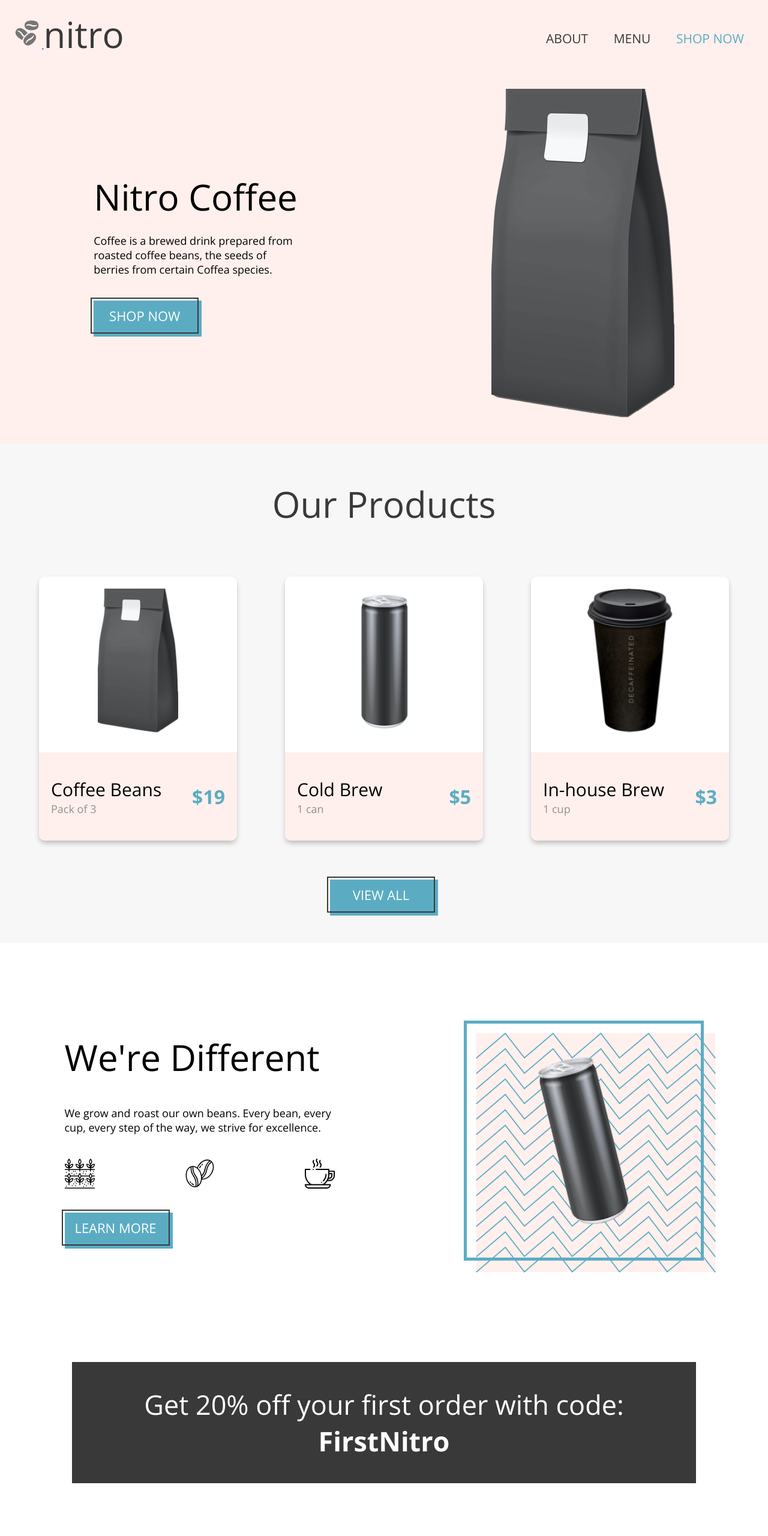
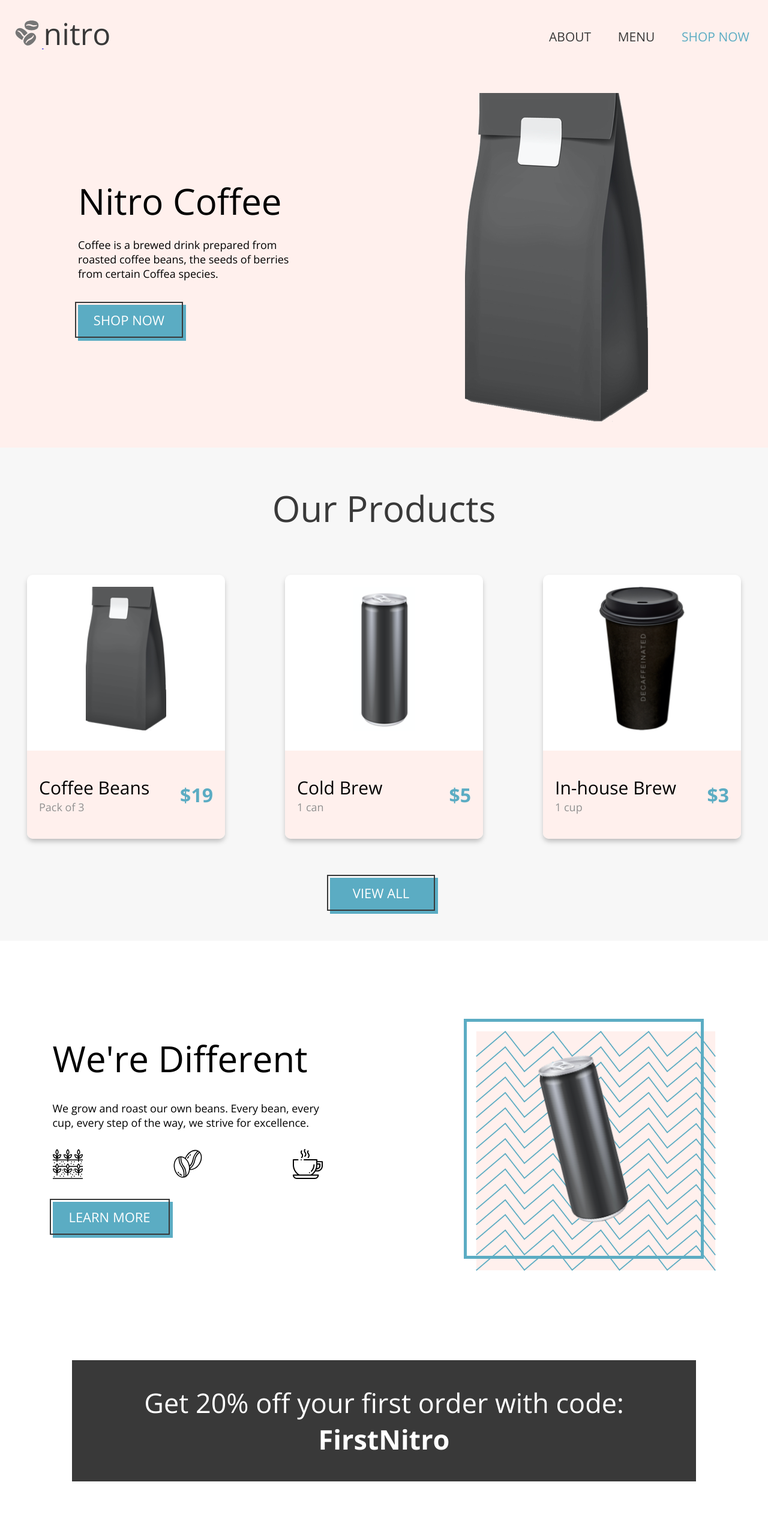
Before and after one commit to reganbrown/regan-brown-coffeeshop, a plain HTML site: page index.html in a window 1280 px wide. Shown: the top 2560 px of the page at 60% size. Drawn offline with nearby package versions, Linux system fonts and the light colour scheme; files that its build step writes are made by us from their sources.

Commit message:
add small relative position adjustments to perfectly match mockup

```diff
--- a/index.html
+++ b/index.html
@@ -166,8 +166,10 @@
             />
           </div>
 
-          <p class="button__background">
-            <a href="./index.html" class="button__link">LEARN MORE</a>
+          <p class="button__background button__background--large">
+            <a href="./index.html" class="button__link button__link--large"
+              >LEARN MORE</a
+            >
           </p>
         </div>
         <div class="different-section__right">
--- a/scss/landing.scss
+++ b/scss/landing.scss
@@ -7,12 +7,14 @@
 .about-section {
   display: flex;
   align-items: center;
-  justify-content: space-around;
+  justify-content: space-between;
   background-color: $nitro-pink;
+  padding-top: 10px;
 
   &__left {
     @include flex-column;
     align-items: flex-start;
+    margin-left: 13rem;
   }
 
   &__title {
@@ -20,13 +22,14 @@
   }
 
   &__tag-line {
-    width: 35rem;
+    width: 38rem;
     padding-bottom: $spacing-double;
   }
 
   &__hero-img {
     margin-top: $spacing-double;
     padding-bottom: $spacing-double;
+    margin-right: 20rem;
   }
 }
 
@@ -37,12 +40,14 @@
   text-align: center;
 
   &__title {
-    padding: $spacing-triple;
+    padding-top: $spacing-triple;
+    padding-bottom: 50px;
     color: $graphite;
   }
 
   &__body {
     @include flex-centered;
+    gap: $spacing-standard;
   }
 
   &__footer {
@@ -106,16 +111,20 @@
     justify-content: center;
     align-items: flex-start;
     gap: $spacing-double;
+    position: relative;
+    right: 20px;
   }
 
   &__title {
-    margin-bottom: $spacing-double;
+    margin-bottom: 30px;
   }
 
   &__icons {
     display: flex;
     justify-content: space-between;
     width: 100%;
+    position: relative;
+    bottom: 8px;
   }
 
   &__icon {
@@ -154,6 +163,43 @@
   }
 }
 
+/* buttons styling */
+
+.button {
+  &__background {
+    @include button-dimensions;
+    background-color: $nitro-blue;
+  }
+
+  &__background--large {
+    @include button-dimensions-large;
+    position: relative;
+    bottom: 10px;
+  }
+
+  &__link {
+    @include button-dimensions;
+    @include flex-centered;
+    font-size: 2.2rem;
+    text-decoration: none;
+    color: $white;
+    border: 2px solid $graphite;
+    position: relative;
+    bottom: 5px;
+    right: 5px;
+    transition: 0.1s;
+  }
+
+  &__link--large {
+    @include button-dimensions-large;
+  }
+
+  &__link:active {
+    bottom: 0px;
+    right: 0px;
+  }
+}
+
 /* Discounts section */
 .discount-section {
   @include flex-centered;
--- a/scss/partials/_global.scss
+++ b/scss/partials/_global.scss
@@ -40,38 +40,13 @@ body {
   }
 }
 
-/* buttons styling */
-
-.button {
-  &__background {
-    @include button-dimensions;
-    background-color: $nitro-blue;
-  }
-
-  &__link {
-    @include button-dimensions;
-    @include flex-centered;
-    font-size: 2.2rem;
-    text-decoration: none;
-    color: $white;
-    border: 2px solid $graphite;
-    position: relative;
-    bottom: 5px;
-    right: 5px;
-    transition: 0.1s;
-  }
-  &__link:active {
-    bottom: 0px;
-    right: 0px;
-  }
-}
-
 /* top navigation */
 .nav-bar {
   background-color: $nitro-pink;
   display: flex;
   justify-content: space-between;
   padding-bottom: $spacing-half;
+  align-items: flex-end;
 
   &__icon {
     padding-top: 3rem;
@@ -80,14 +55,17 @@ body {
   }
 
   &__title {
+    font-size: 5rem;
     display: inline-block;
     color: $graphite;
+    position: relative;
+    bottom: 5px;
   }
 
   &__right {
     display: flex;
     align-items: flex-end;
-    padding-right: $spacing-standard;
+    padding-right: $spacing-half;
   }
 
   &__list-item {
@@ -99,7 +77,7 @@ body {
     text-decoration: none;
     color: $graphite;
     font-size: 2.1rem;
-    margin: $spacing-standard;
+    margin: $spacing-standard 21px;
   }
 
   &__link--featured {
@@ -110,12 +88,13 @@ body {
 /* Footer section */
 .footer {
   background-color: $nitro-pink;
-  height: 27rem;
+  height: 26rem;
   display: flex;
   justify-content: space-around;
   align-items: center;
   position: relative;
   overflow: hidden;
+  padding-top: $spacing-double;
 
   &__title {
     font-size: 3.3rem;
--- a/scss/partials/_mixins.scss
+++ b/scss/partials/_mixins.scss
@@ -16,6 +16,11 @@
 
 @mixin button-dimensions {
   width: 18rem;
+  height: 6rem;
+}
+
+@mixin button-dimensions-large {
+  width: 20rem;
   height: 6rem;
 }
 
```
Also changed, not shown: scss/menu.scss (+7 -1 lines).
